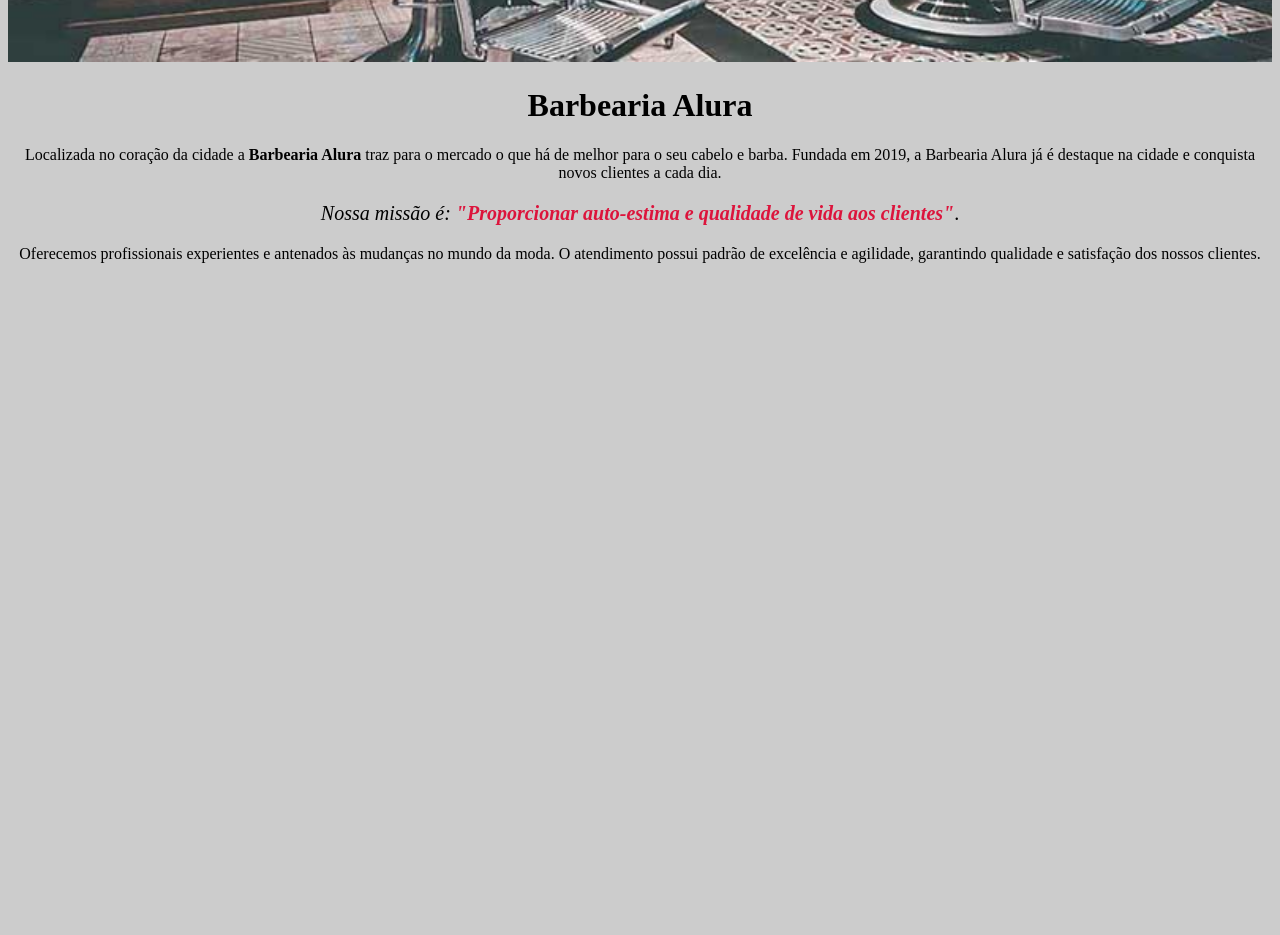
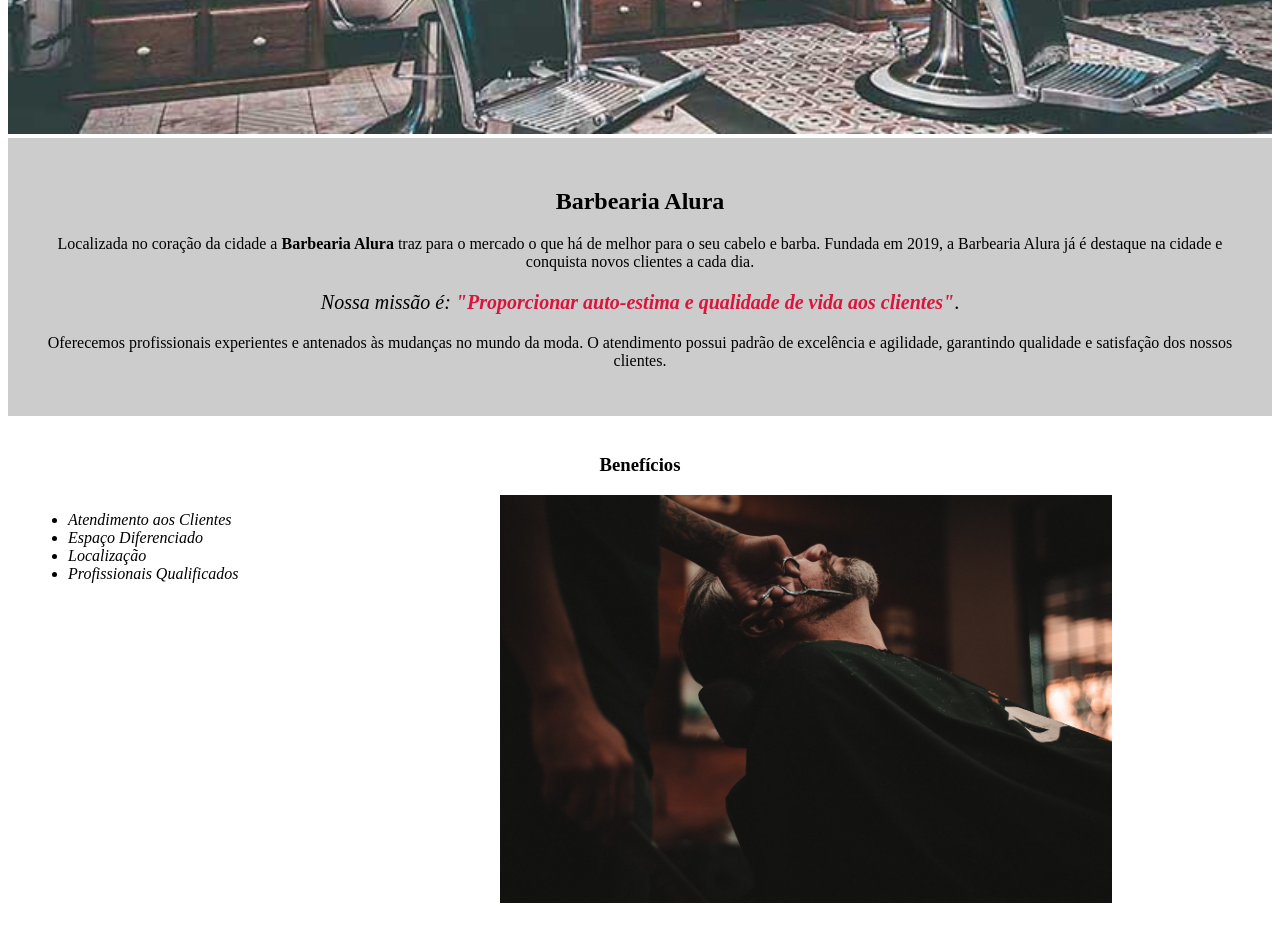
Before and after one commit to VitorCarvalho1/FrontEndBarbearia, a plain HTML site: page index.html in a window 1280 px wide. Shown: the part 420-1355 px from the top of the page. Before the commit the page ends 800 px from the top, so only its background shows below. Drawn offline with Linux system fonts and the light colour scheme.

Commit message:
Primeira parte da página finalizada

```diff
--- a/index.html
+++ b/index.html
@@ -8,14 +8,34 @@
     <link rel="stylesheet" href="style.css">
 </head>
 <body>
+    <header>
+        <h1 class="titulo-principal">Barbearia Alura</h1>
+    </header>
+
     <img id="banner" src="assets/banner.jpg">
-    <h1>Barbearia Alura</h1>
+    <div class="principal">
+        <h2 class="titulo-centralizado">Barbearia Alura</h2>
 
-    <p>Localizada no coração da cidade a <strong>Barbearia Alura</strong> traz para o mercado o que há de melhor para o seu cabelo e barba. Fundada em 2019, a Barbearia Alura já é destaque na cidade e conquista novos clientes a cada dia. </p>
+        <p>Localizada no coração da cidade a <strong>Barbearia Alura</strong> traz para o mercado o que há de melhor para o seu cabelo e barba. Fundada em 2019, a Barbearia Alura já é destaque na cidade e conquista novos clientes a cada dia. </p>
 
-    <p id="missao"><em>Nossa missão é: <strong>"Proporcionar auto-estima e qualidade de vida aos clientes"</strong></em>. </p>
+        <p id="missao"><em>Nossa missão é: <strong>"Proporcionar auto-estima e qualidade de vida aos clientes"</strong></em>. </p>
 
-    <p>Oferecemos profissionais experientes e antenados às mudanças no mundo da moda.  O atendimento possui padrão de excelência e agilidade, garantindo qualidade e satisfação dos nossos clientes.</p>
+        <p>Oferecemos profissionais experientes e antenados às mudanças no mundo da moda.  O atendimento possui padrão de excelência e agilidade, garantindo qualidade e satisfação dos nossos clientes.</p>
+    </div>
+
+    <div class="beneficios">
+        <h3 class="titulo-centralizado">Benefícios</h3>
+
+        <ul>
+            <li class="itens">Atendimento aos Clientes</li>
+            <li class="itens">Espaço Diferenciado</li>
+            <li class="itens">Localização</li>
+            <li class="itens">Profissionais Qualificados</li>
+        </ul>
+        <img src="assets/beneficios.jpg" class="imagembeneficios">
+    </div>
+
+
 
 
 </body>
--- a/style.css
+++ b/style.css
@@ -1,15 +1,23 @@
 body{
-    background: #CCCCCC
+
 
  }
 
- #banner {
+#banner {
     width: 100%;
 
  }
 
+ .principal{
+    background: #CCCCCC;
+    padding: 30px;
+ }
+.titulo-principal {
+    padding-left: 20px;
 
- h1{
+}
+
+ .titulo-centralizado{
     text-align: center
 
  }
@@ -29,3 +37,25 @@ body{
     color:crimson
 
  }
+
+.itens{
+    font-style: italic;
+}
+
+.beneficios{
+    background: #FFFFFF;
+    padding: 20px;
+}
+
+
+ul {
+    display: inline-block;
+    vertical-align: top;
+    width: 20%;
+    margin-right: 15%;
+}
+
+
+.imagembeneficios {
+    width: 50%;
+}
```
Also changed, not shown: assets/beneficios.jpg (added).
